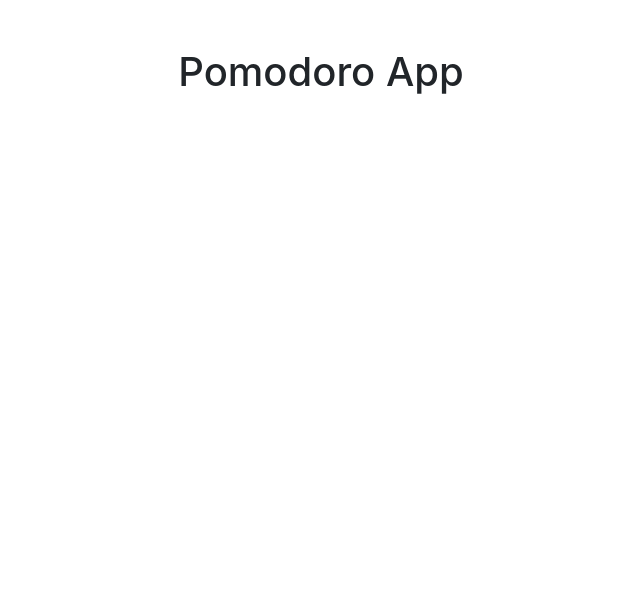
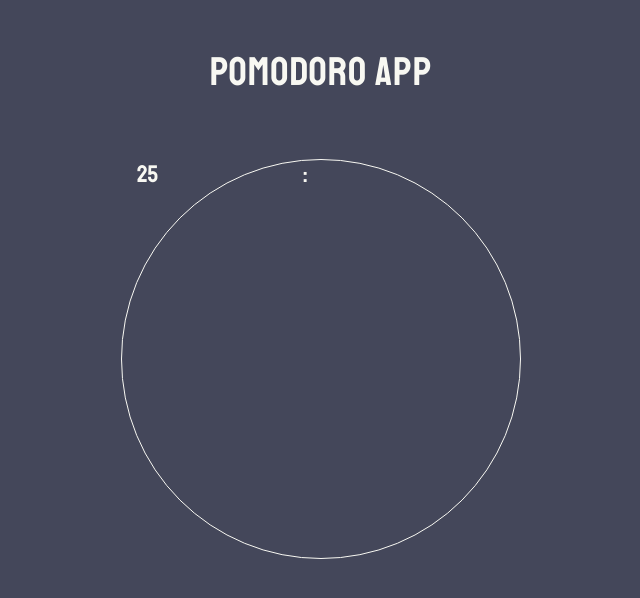
Before and after one commit to Rafael-Albernaz-dev/Pomodoro, a website: page index.html in a window 1280 px wide. Shown: the whole page, without its empty margins (319-959 px from the left). Drawn offline with nearby package versions, Linux system fonts and the light colour scheme.

Commit message:
Add JS logic

```diff
--- a/index.html
+++ b/index.html
@@ -3,20 +3,33 @@
 <head>
   <meta charset="UTF-8">
   <meta name="viewport" content="width=device-width, initial-scale=1.0">
+  <!--CDN BOOTSTRAP-->
+  <link rel="stylesheet" href="https://stackpath.bootstrapcdn.com/bootstrap/4.5.0/css/bootstrap.min.css" integrity="sha384-9aIt2nRpC12Uk9gS9baDl411NQApFmC26EwAOH8WgZl5MYYxFfc+NcPb1dKGj7Sk" crossorigin="anonymous">
   <!--CSS-->
   <link rel="stylesheet" href="./src/style.css">
-  <!--CDN BOOTSTRAP-->
-  <link rel="stylesheet" href="https://stackpath.bootstrapcdn.com/bootstrap/4.5.0/css/bootstrap.min.css" integrity="sha384-9aIt2nRpC12Uk9gS9baDl411NQApFmC26EwAOH8WgZl5MYYxFfc+NcPb1dKGj7Sk" crossorigin="anonymous">
   <!--CDN Font Awesome-->
   <link rel="stylesheet" href="https://cdnjs.cloudflare.com/ajax/libs/font-awesome/5.14.0/css/all.min.css">
   <!--google fonts-->
   <link href="https://fonts.googleapis.com/css2?family=Staatliches&display=swap" rel="stylesheet">
   <title>Pomodoro App</title>
 </head>
-<body>
+<body onload="template()">
   <div class="container p-5">
     <div class="header">
       <h1 class="title text-center">Pomodoro App</h1>
+    </div>
+    <div class="container timer my-5">
+      <div class="row">
+        <div class="col-5">
+          <h4 class="minutes"></h4>
+        </div>
+        <div class="col-2">
+          <h4>:</h4>
+        </div>
+        <div class="col-5 ">
+          <h4 class="seconds"></h4>
+        </div>
+      </div>
     </div>
   </div>
 
--- a/src/main.js
+++ b/src/main.js
@@ -0,0 +1,10 @@
+// Principal variables
+let seconds = "00"
+let minutes = 25
+
+// Audio files
+
+
+function template() {
+  document.querySelector(".minutes").innerHTML = minutes;
+}
--- a/src/style.css
+++ b/src/style.css
@@ -0,0 +1,20 @@
+body {
+  background-color: #44475a;
+  color: #f8f8f2;
+  font-family: 'Staatliches', cursive;
+}
+
+.title {
+  letter-spacing: 1px;
+  /* border-bottom: 1px solid #f8f8f2; */
+  padding-bottom: 15px;
+
+}
+
+.timer {
+  width: 400px;
+  height: 400px;
+  border-radius: 100%;
+  border: 1px solid #f8f8f2;
+
+}
```
